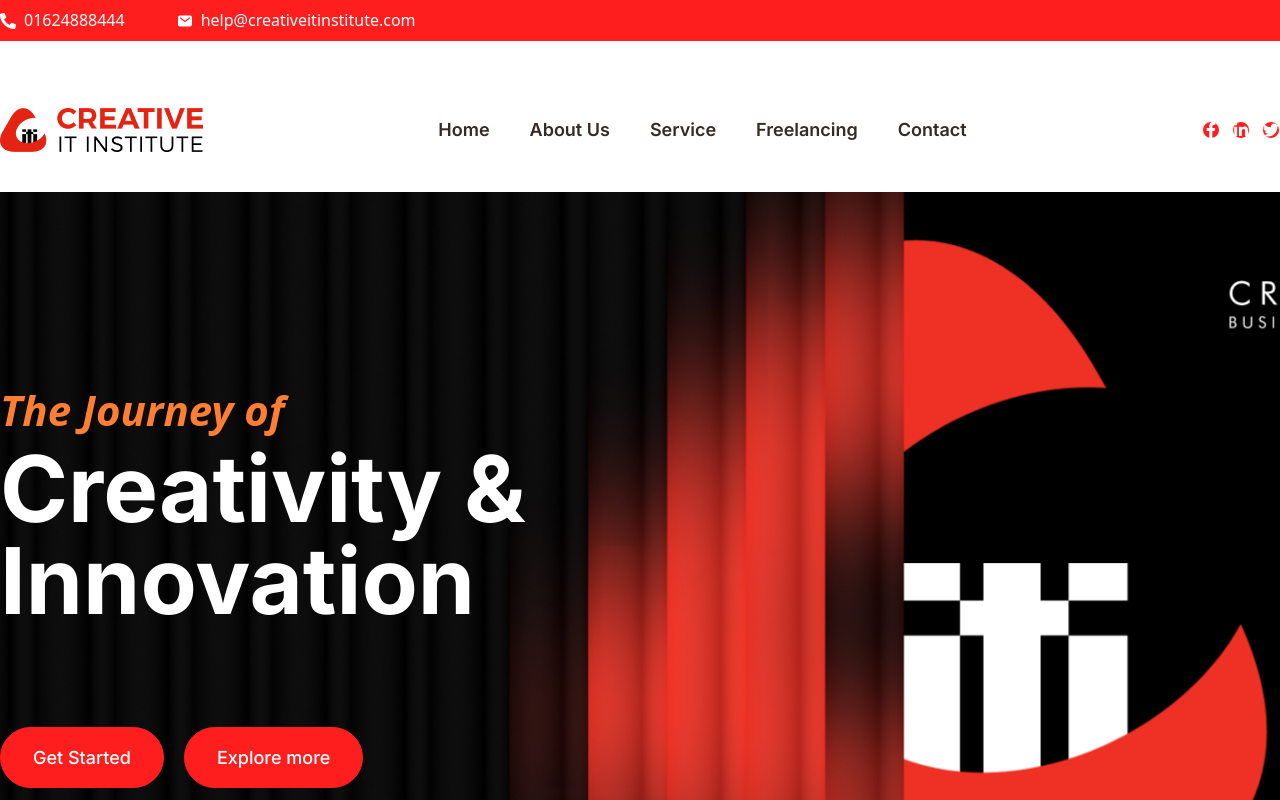
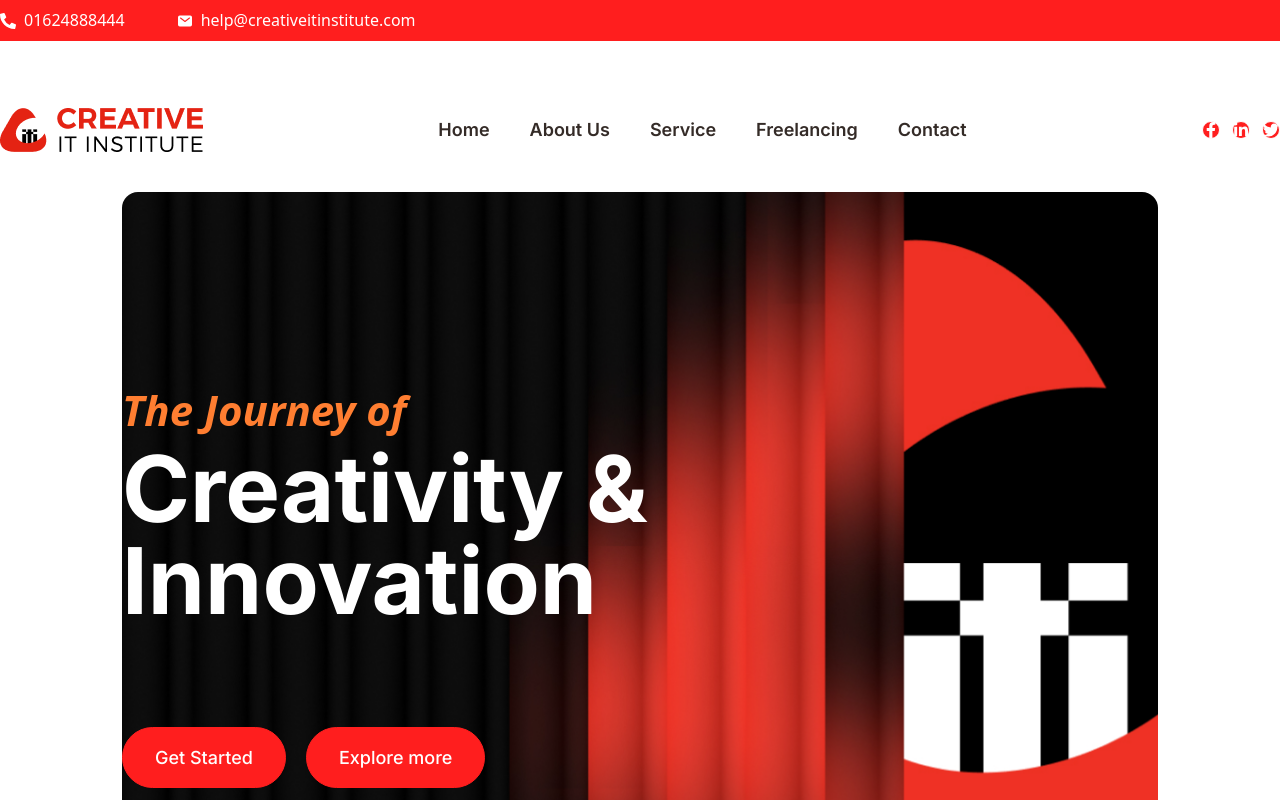
Before and after one commit to shoumen-shomu/creative-it-canada, a Next.js app: page / in a window 1280 px wide. Shown: the top 800 px of the page. Built offline with nearby package versions, Linux system fonts and the light colour scheme; a web font is replaced by a local one.

Commit message:
Banner Design Done

```diff
--- a/src/app/components/layouts/home/Banner.jsx
+++ b/src/app/components/layouts/home/Banner.jsx
@@ -6,7 +6,7 @@ const Banner = () => {
   return (
     <>
       <section>
-        <div className="bg-[url('/images/banner.png')] pt-48.25 pb-43 bg-cover bg-no-repeat bg-center">
+        <div className="bg-[url('/images/banner.png')] pt-48.25 pb-43 bg-cover bg-no-repeat bg-center rounded-2xl mx-30.5">
           <Container>
             <h3 className="font-tri font-semibold text-[42px] text-[#FF7E31] leading-[120%] italic">
               The Journey of
```
